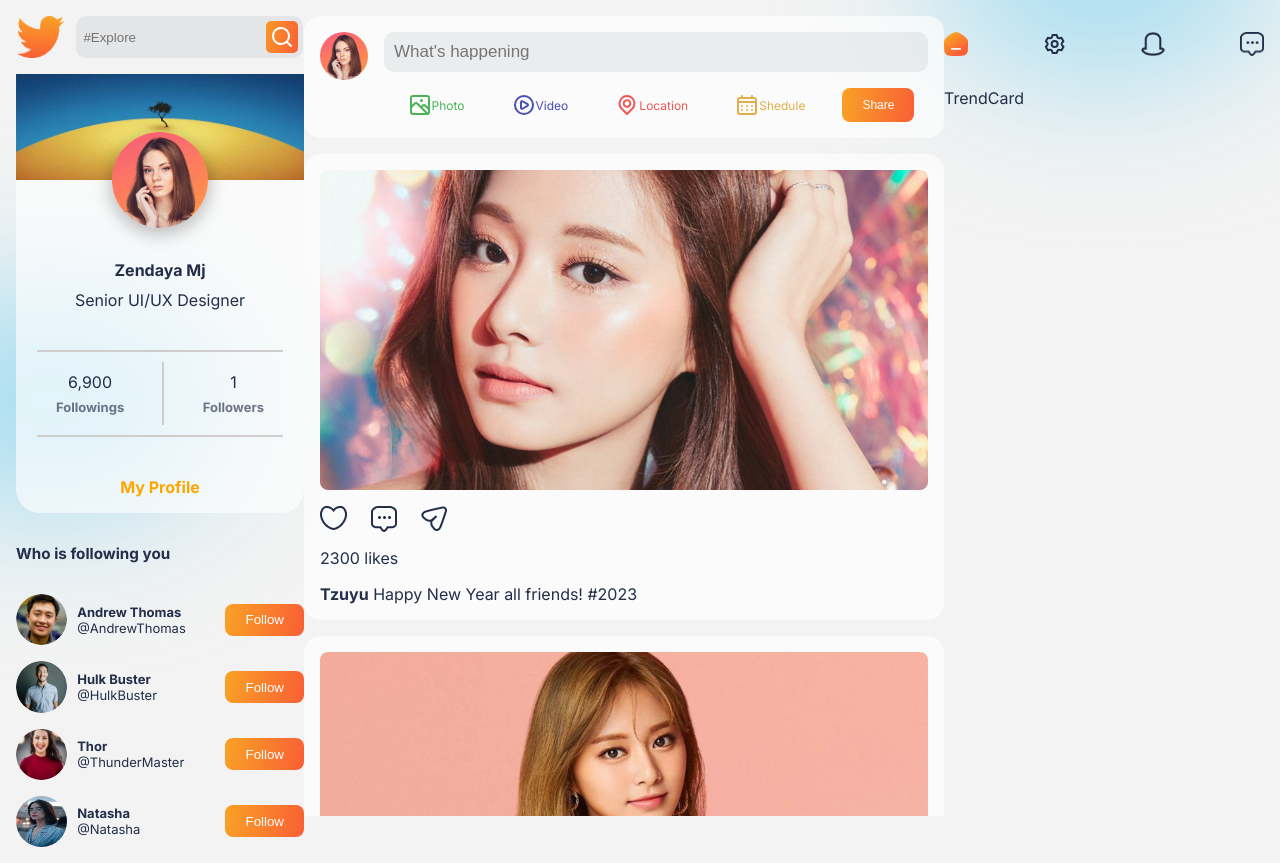
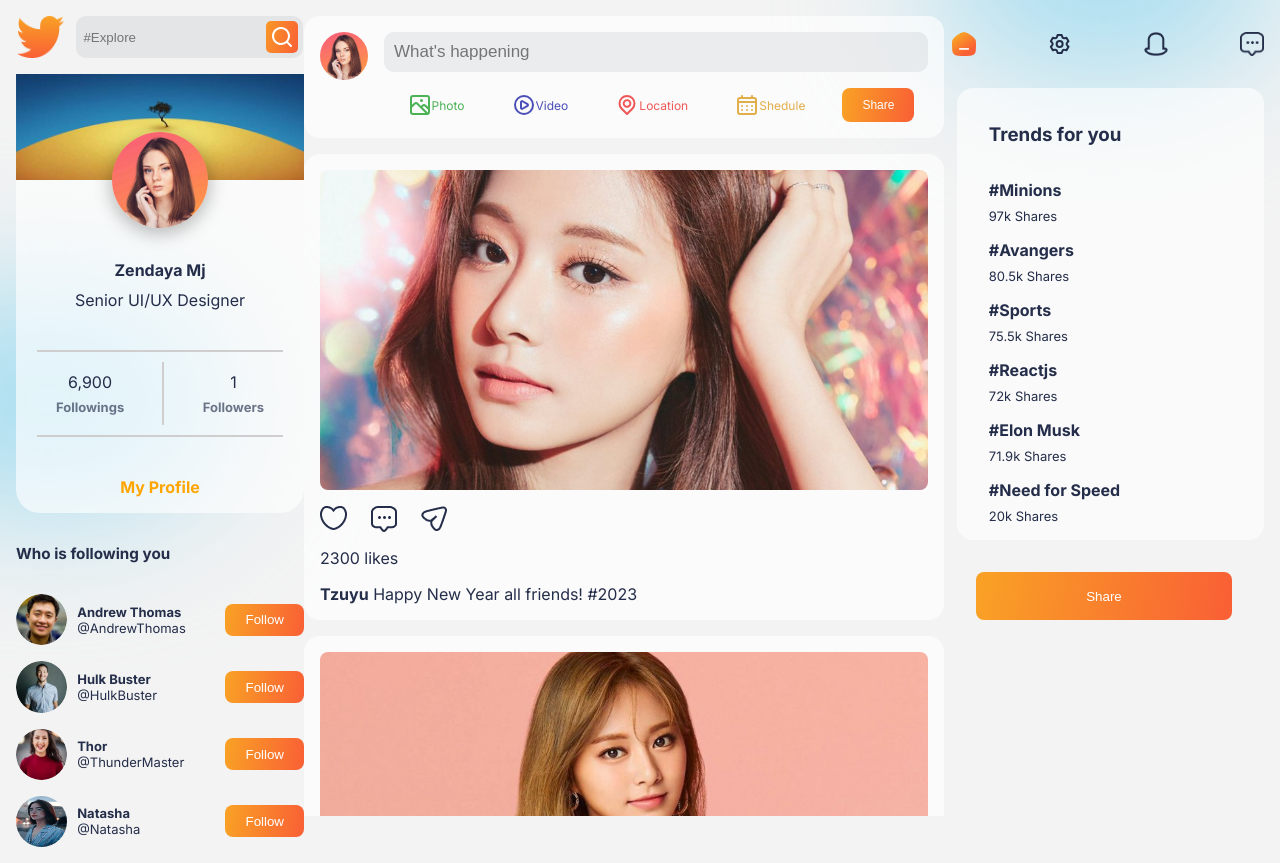
Before and after one commit to Rejoy01/Social_Media_app, a React (Create React App) app in the folder client/: page / in a window 1280 px wide. Built offline with nearby package versions, Linux system fonts and the light colour scheme.

Commit message:
TrendCard

```diff
--- a/client/src/Data/TrenData.js
+++ b/client/src/Data/TrenData.js
@@ -8,7 +8,7 @@
       shares: 80.5,
     },
     {
-      name: "Zainkeepscode",
+      name: "Sports",
       shares: 75.5,
     },
     {
--- a/client/src/components/RightSide/RightSide.css
+++ b/client/src/components/RightSide/RightSide.css
@@ -5,6 +5,7 @@
 }
 
 .navIcons{
+    margin-left: 0.5rem;
     margin-top: 1rem;
     display: flex;
     justify-content: space-between;
--- a/client/src/components/RightSide/RightSide.jsx
+++ b/client/src/components/RightSide/RightSide.jsx
@@ -16,7 +16,9 @@
             <img src={Comment} alt="" />
         </div>
         <TrendCard />
-
+        <button className='button r-button'>
+            Share
+        </button>
     </div>
   )
 }
--- a/client/src/components/TrendCard/TrendCard.css
+++ b/client/src/components/TrendCard/TrendCard.css
@@ -0,0 +1,29 @@
+.TrendCard{
+    display: flex;
+    flex-direction: column;
+    gap: 1rem;
+    background-color: var(--cardColor);
+    padding: 1rem;
+    padding-left: 2rem;
+    border-radius: 1rem;
+    margin-left: 0.8rem;
+}
+
+.trend{
+    display: flex;
+    flex-direction: column;
+    gap: 0.5rem;
+}
+
+.trend>span:nth-of-type(1){
+    font-weight: bold;
+}
+.trend>span:nth-of-type(2){
+    font-size: 13px;
+}
+
+.r-button{
+    height: 3rem;
+    width: 80%;
+    align-self: center;
+}
--- a/client/src/components/TrendCard/TrendCard.jsx
+++ b/client/src/components/TrendCard/TrendCard.jsx
@@ -1,10 +1,21 @@
 import React from 'react'
 import "./TrendCard.css"
+import { TrendData } from '../../Data/TrenData'
 
 const TrendCard = () => {
   return (
-    <div>
-      TrendCard
+    <div className='TrendCard'>
+        <h3>Trends for you</h3>
+        {TrendData.map((trend)=>{
+
+            return(
+                <div className='trend'>
+                    <span>#{trend.name}</span>
+                    <span>{trend.shares}k Shares</span>
+                </div>
+            )
+        })}
+
     </div>
   )
 }
```
